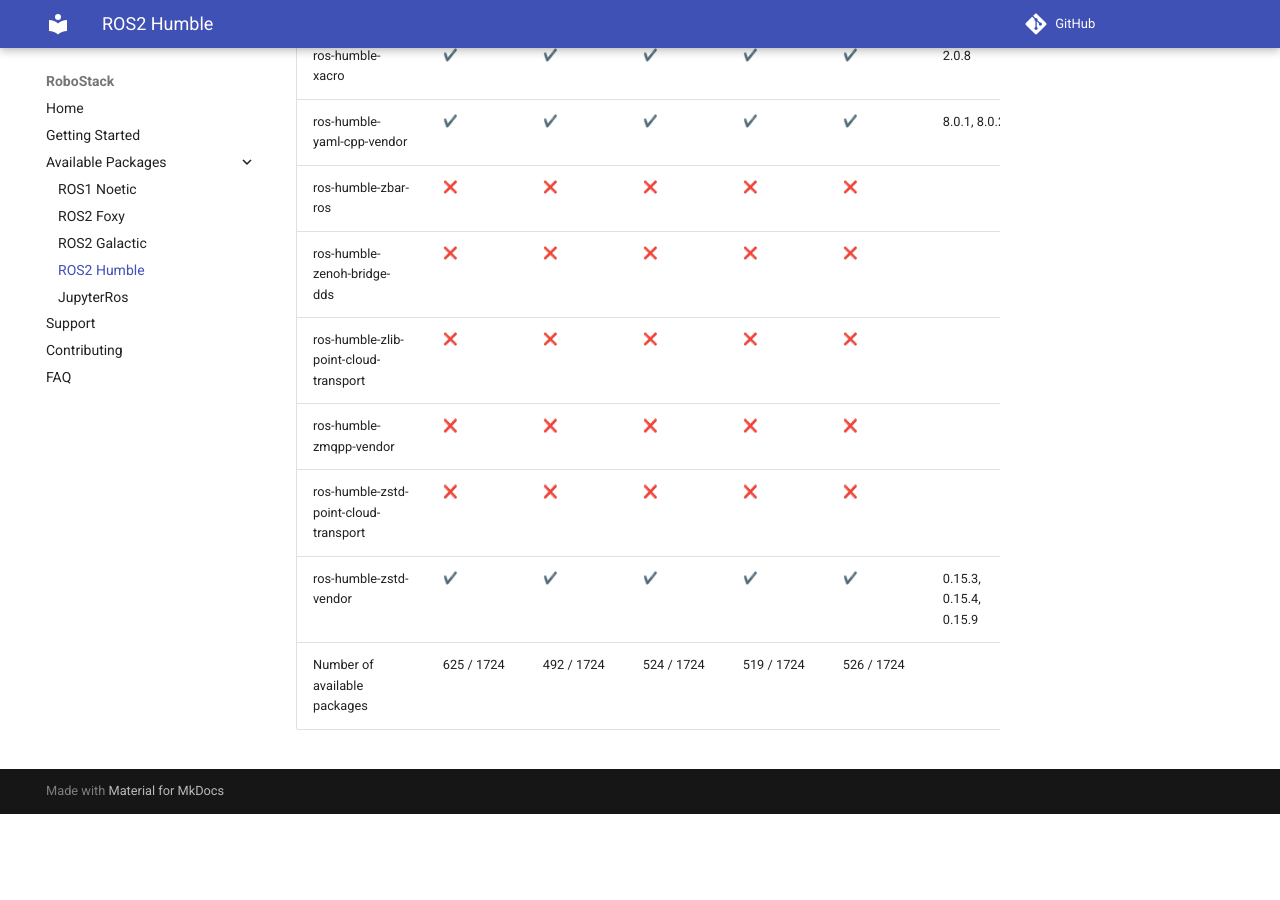
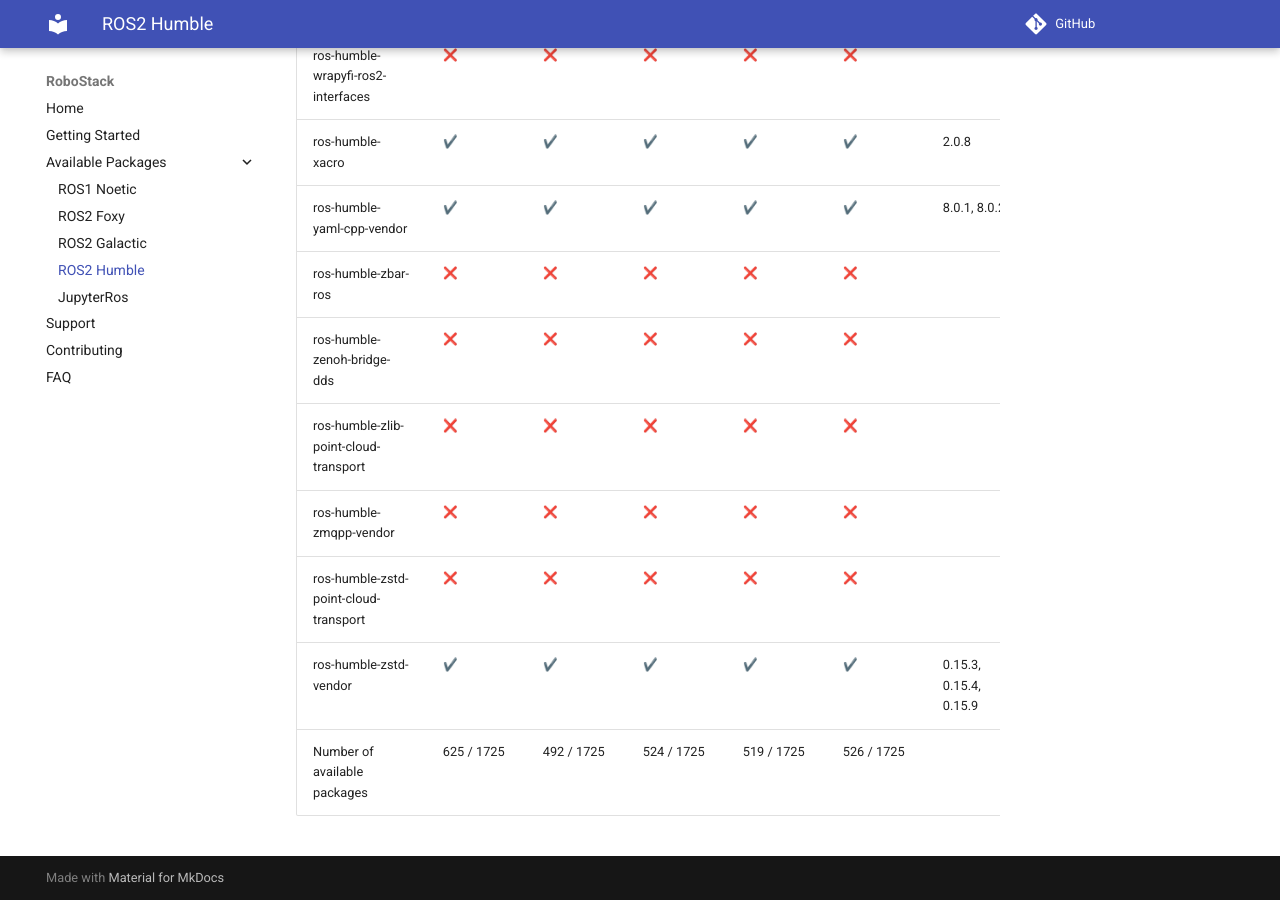
Before and after one commit to RoboStack/robostack.github.io, an MkDocs documentation site: the page built from docs/humble.md, in a window 1280 px wide and 900 px high, scrolled down 134034 px. Built offline with MkDocs 1.6.1 and Material for MkDocs 9.7.7, drawn with Linux system fonts in a browser that asks for light colours; emoji names are drawn with the system emoji font; comment, search, counter and statistics services are not loaded; before the commit the page ends 134848 px from its top, so only the background shows below that; some of the changed text lies outside the part shown.

Commit message:
Update tables

```diff
--- a/docs/humble.md
+++ b/docs/humble.md
@@ -1724,4 +1725,4 @@
 | ros-humble-zmqpp-vendor | :x: { data-sort='0' } | :x: { data-sort='0' } | :x: { data-sort='0' } | :x: { data-sort='0' } | :x: { data-sort='0' } |   |
 | ros-humble-zstd-point-cloud-transport | :x: { data-sort='0' } | :x: { data-sort='0' } | :x: { data-sort='0' } | :x: { data-sort='0' } | :x: { data-sort='0' } |   |
 | ros-humble-zstd-vendor | :heavy_check_mark: { data-sort='1' } | :heavy_check_mark: { data-sort='1' } | :heavy_check_mark: { data-sort='1' } | :heavy_check_mark: { data-sort='1' } | :heavy_check_mark: { data-sort='1' } | 0.15.3, 0.15.4, 0.15.9  |
-| Number of available packages |  625 / 1724 | 492 / 1724 | 524 / 1724 | 519 / 1724 | 526 / 1724 |
+| Number of available packages |  625 / 1725 | 492 / 1725 | 524 / 1725 | 519 / 1725 | 526 / 1725 |
```
Also changed, not shown: other parts of docs/humble.md (+1 -0 lines).
